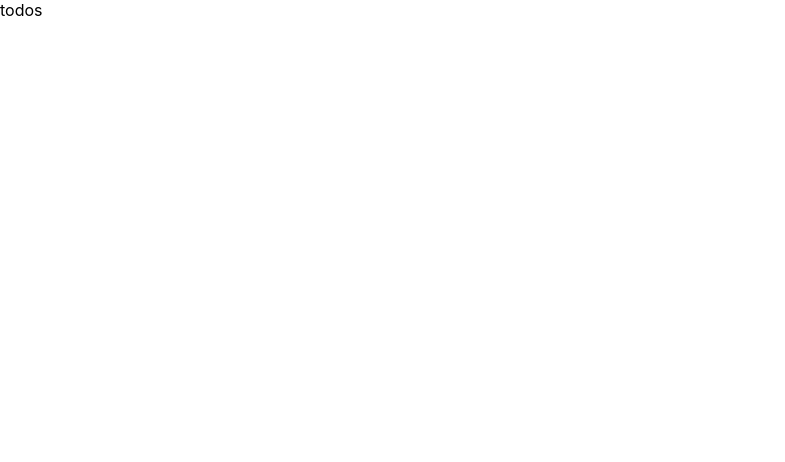
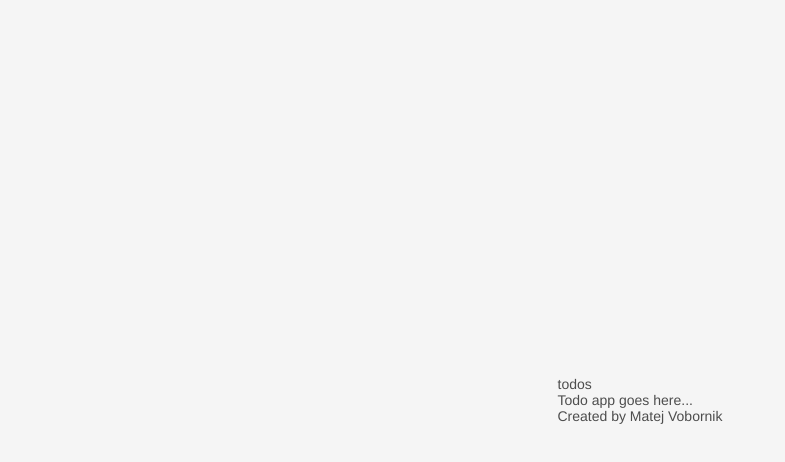
Before and after one commit to macko911/moro-todo, a React (Create React App) app: page / in a window 1280 px wide. Shown: the top 462 px of the page, without its empty margins (0-785 px from the left). Built offline with nearby package versions, Linux system fonts and the light colour scheme.

Commit message:
basic layout

```diff
--- a/src/components/App.js
+++ b/src/components/App.js
@@ -1,13 +1,19 @@
 import React, { Component } from 'react';
+
+import Header from './Header'
+import Footer from './Footer'
+import TodoApp from './TodoApp'
 
 class App extends Component {
   render() {
     return (
-      <div>
-        <header>
-          todos
-        </header>
-      </div>
+      <>
+        <Header />
+
+        <TodoApp />
+
+        <Footer />
+      </>
     );
   }
 }
--- /dev/null
+++ b/src/components/Footer.js
@@ -0,0 +1,11 @@
+import React from 'react'
+
+const Footer = () => {
+  return (
+    <footer>
+      Created by Matej Vobornik
+    </footer>
+  )
+}
+
+export default Footer
--- /dev/null
+++ b/src/components/Header.js
@@ -0,0 +1,11 @@
+import React from 'react'
+
+const Header = () => {
+  return (
+    <header>
+      todos
+    </header>
+  )
+}
+
+export default Header
--- /dev/null
+++ b/src/components/TodoApp/TodoApp.js
@@ -0,0 +1,11 @@
+import React from 'react'
+
+const TodoApp = () => {
+  return (
+    <div>
+      Todo app goes here...
+    </div>
+  )
+}
+
+export default TodoApp
--- /dev/null
+++ b/src/components/TodoApp/index.js
@@ -0,0 +1 @@
+export {default} from './TodoApp'
--- a/src/index.css
+++ b/src/index.css
@@ -1,11 +1,17 @@
 body {
   margin: 0;
   padding: 0;
-  font-family: -apple-system, BlinkMacSystemFont, "Segoe UI", "Roboto", "Oxygen",
-    "Ubuntu", "Cantarell", "Fira Sans", "Droid Sans", "Helvetica Neue",
-    sans-serif;
+  background: #f5f5f5;
+  color: #4d4d4d;
+  font: 14px 'Helvetica Neue', Helvetica, Arial, sans-serif;
   -webkit-font-smoothing: antialiased;
   -moz-osx-font-smoothing: grayscale;
+
+  display: flex;
+  flex-flow: column;
+  align-items: center;
+  justify-content: center;
+  min-height: 100vh;
 }
 
 code {
```
